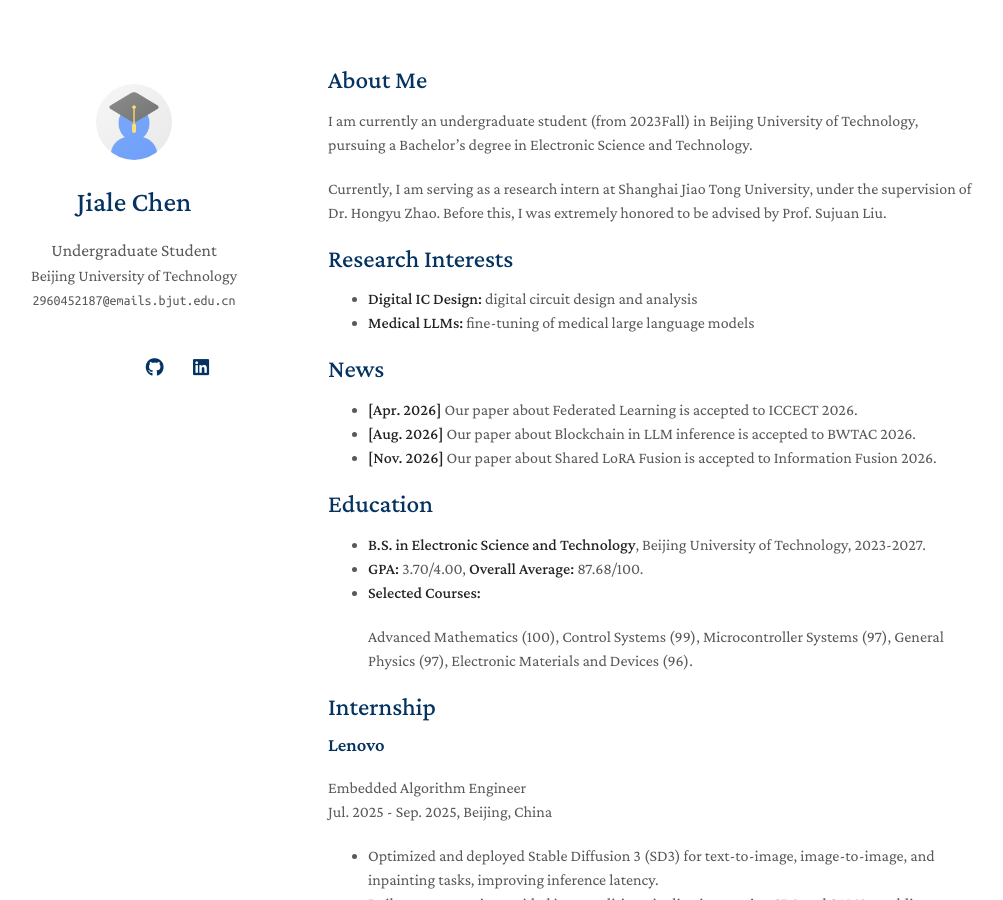
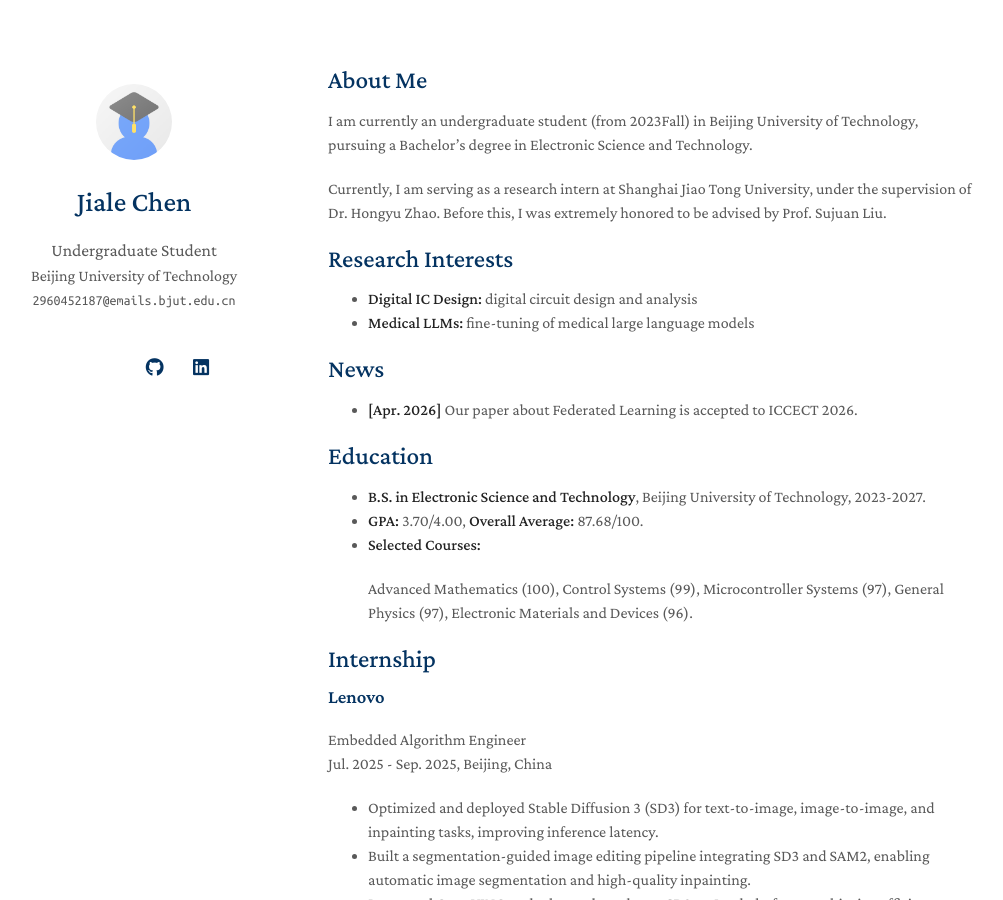
Before and after one commit to Chenjl13/Chenjl13.github.io, a Jekyll site: the page built from index.md, in a window 1280 px wide and 900 px high. Shown: the whole window, without its empty margins (142-1145 px from the left). Built offline with Jekyll 4.4.1, drawn with Linux system fonts in a browser that asks for light colours; a style sheet for code colours, icons or effects is not loaded; our own code applies the rules of GitHub Pages for plain Markdown files.

Commit message:
Update index.md

```diff
--- a/index.md
+++ b/index.md
@@ -16,8 +16,6 @@ Currently, I am serving as a research intern at Shanghai Jiao Tong University, u
 ## News
 
 - **[Apr. 2026]** Our paper about Federated Learning is accepted to ICCECT 2026.
-- **[Aug. 2026]** Our paper about Blockchain in LLM inference is accepted to BWTAC 2026.
-- **[Nov. 2026]** Our paper about Shared LoRA Fusion is accepted to Information Fusion 2026.
 
 ## Education
 
```
